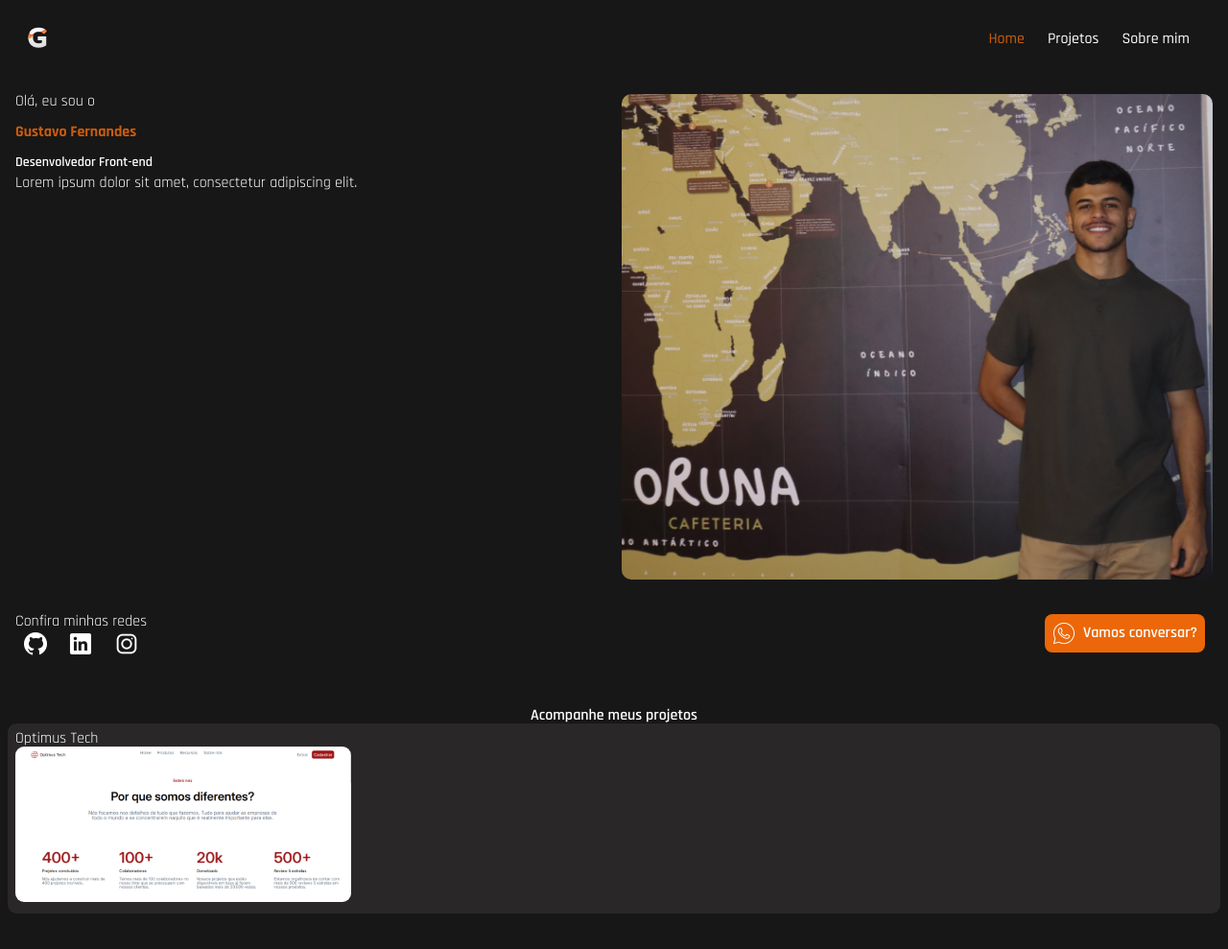
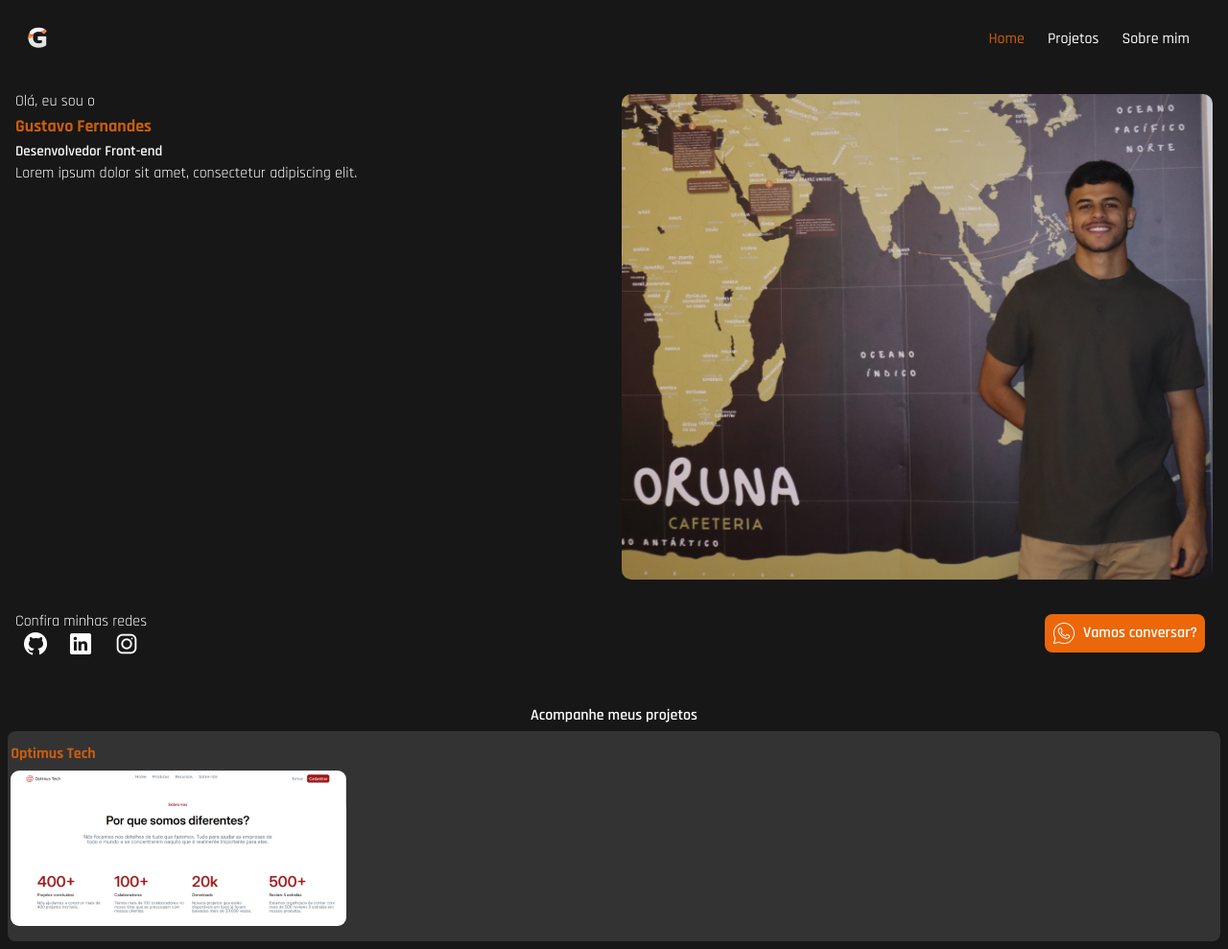
Before and after one commit to Gu-Fernandes/Portfolio, a plain HTML site: page index.html in a window 1280 px wide. Shown: the whole page at 96% size. Before the commit the page ends 952 px from the top, so only its background shows below. Drawn offline with Linux system fonts and the light colour scheme.

Commit message:
Update banner.css

```diff
--- a/styles/banner.css
+++ b/styles/banner.css
@@ -12,14 +12,15 @@
 }
 
 .banner__sobre-nome{
+  font-size: 18px;
   color: var(--fonte-laranja);
   font-weight: 700;
-  padding: 1em 0;
+  padding: 0.5em 0;
 }
 
 .banner__sobre-profissao{
   font-weight: 600;
-  font-size: 14px;
+  font-size: 15px;
   margin-bottom: 0.5em;
 }
 
@@ -74,17 +75,39 @@
 .acompanhe__meus__projetos{
   display: flex;
   justify-content: center;
-  margin-top: 2em;
+  margin: 2em 5em 0 5em;
   font-weight: 600;
 }
 
+.projetos__texto{
+  display: flex;
+  flex-direction: column;
+  justify-content: space-between;
+  gap: 0.6em /*espaçamento entre o texto e o titulo */
+}
+
 .projetos{
-  margin: 0 0.5em;
-  padding: 0.5em;
-  background-color: #292727;
+  display: flex;
+  justify-content: space-between;
+  align-items: flex-start;
+  margin: 0.5em 0.5em;
+  padding: 1em 0.2em;
+  background-color: #333333;
+  gap: 1em; /*espaçamento entre a imagem e os textos, espaçamento dos blocos da section */
+  border-radius: 8px;
+}
+
+.projeto__img{
+  flex-grow: 1;
+  max-width: 100%;
   border-radius: 9px;
 }
 
-.projeto__img{
-  border-radius: 9px;
+.projeto__titulo{
+  color: var(--fonte-laranja);
+  font-weight: 700;
 }
+
+.projeto__paragrafo-strong{
+  font-weight: 700;
+}
```
